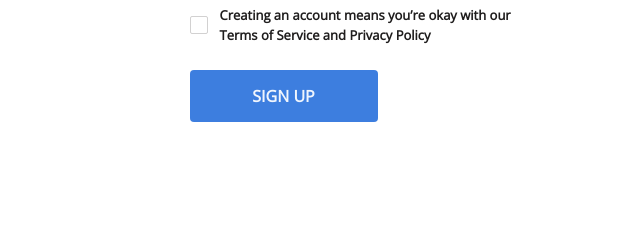
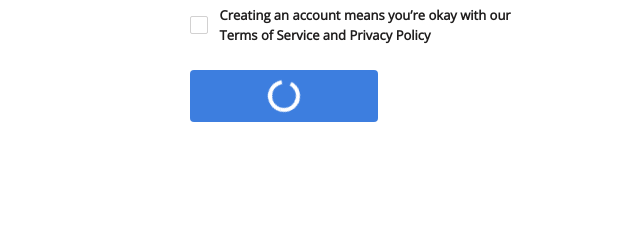
Before and after one commit to nickolay-grachev/Sign-Up, a plain HTML site: page index.html in a window 1280 px wide. Both pictures are taken after a click on the button "SIGN UP". Shown: the part 478-705 px from the top of the page, 599-1239 px from the left. Drawn offline with nearby package versions, Linux system fonts and the light colour scheme.

Commit message:
index.html

```diff
--- a/index.html
+++ b/index.html
@@ -31,7 +31,12 @@
             <input type="checkbox" id="Checkbox">
             <label for="Checkbox">Creating an account means you’re okay with our Terms of Service and Privacy Policy</label>
           </form>
-          <button value="SIGN UP">SIGN UP</button>
+          <button value="SIGN UP" id="btn" class="button">
+            <span class="sign_up_text">SIGN UP</span>
+            <div class="lds-ring hidden">
+              <div></div><div></div><div></div><div></div>
+            </div>
+          </button>
         </div>
         <div class="socials">
           <div class="fb social_ic"></div>
@@ -40,5 +45,6 @@
         </div>
       </div>
     </main>
+    <script src="script.js"></script>
   </body>
 </html>
--- /dev/null
+++ b/script.js
@@ -0,0 +1,9 @@
+let hidden = document.querySelector('.hidden');
+let sign_up_text = document.querySelector('.sign_up_text');
+let lds_ring = document.querySelector('.lds-ring');
+let button = document.querySelector('.button');
+
+button.onclick = function() {
+    sign_up_text.classList.toggle('hidden');
+    lds_ring.classList.toggle('hidden');
+};
--- a/style.css
+++ b/style.css
@@ -149,6 +149,10 @@ input[type="checkbox"]:checked + label::before {
   background-size: cover;
 }
 button {
+  display: flex;
+  flex-direction: row;
+  justify-content: center;
+  align-items: center;
   width: 188px;
   height: 52px;
   margin-top: 28px;
@@ -156,7 +160,7 @@ button {
   background: #3D7EDF;
   border: none;
   border-radius: 4px;
-  font-family: "Open Sans";
+  font-family: "Open Sans", sans-serif;
   font-style: normal;
   font-weight: 600;
   font-size: 16px;
@@ -165,6 +169,46 @@ button {
 }
 button:focus {
   outline: none;
+}
+.lds-ring {
+  display: inline-block;
+  position: relative;
+  width: 40px;
+  height: 40px;
+  margin-bottom: 8px;
+  margin-right: 8px;
+}
+.lds-ring div {
+  box-sizing: border-box;
+  display: block;
+  position: absolute;
+  width: 32px;
+  height: 32px;
+  margin: 8px;
+  border: 4px solid #fff;
+  border-radius: 100%;
+  animation: lds-ring 1.2s cubic-bezier(0.5, 0, 0.5, 1) infinite;
+  border-color: #fff transparent transparent transparent;
+}
+.lds-ring div:nth-child(1) {
+  animation-delay: -0.45s;
+}
+.lds-ring div:nth-child(2) {
+  animation-delay: -0.3s;
+}
+.lds-ring div:nth-child(3) {
+  animation-delay: -0.15s;
+}
+@keyframes lds-ring {
+  0% {
+    transform: rotate(0deg);
+  }
+  100% {
+    transform: rotate(360deg);
+  }
+}
+.hidden {
+  display: none;
 }
 input:focus {
   outline: none;
```
Also changed, not shown: 1 other file.
